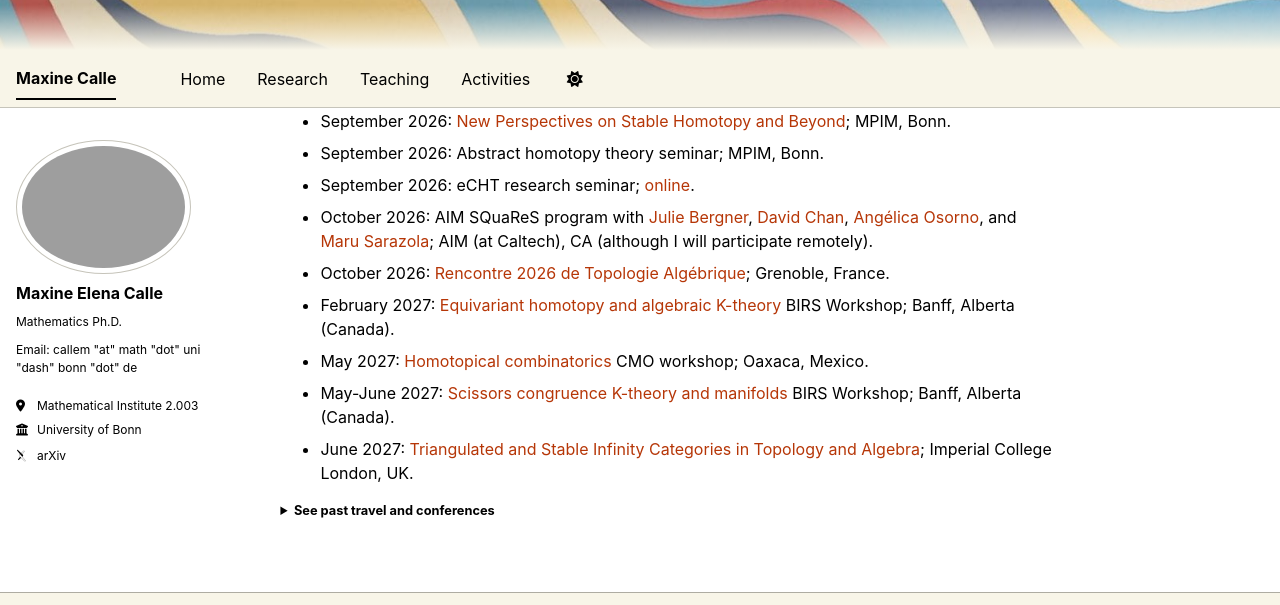
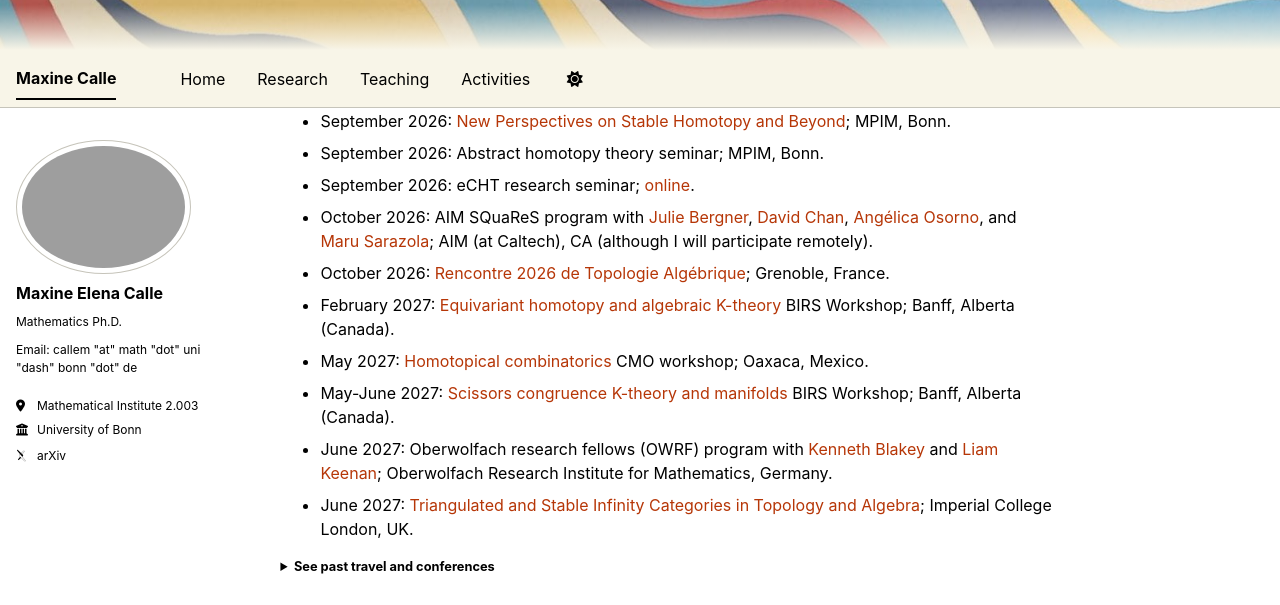
Before and after one commit to maxinecalle/maxinecalle.github.io, a Jekyll site: the page built from _pages/about.md, in a window 1280 px wide and 900 px high, scrolled down 748 px, cut to the strip 0-605 px from the top of the window. Built offline with Jekyll 4.4.1, drawn with Linux system fonts in a browser that asks for light colours; some web fonts are replaced; a script bundle is joined from its source files by our own code; library files that are not in the unit come from our copies.

Commit message:
update 9/10

```diff
--- a/_pages/about.md
+++ b/_pages/about.md
@@ -28,6 +28,7 @@ Here is my [CV](/files/CalleCV.pdf).
 - February 2027: [Equivariant homotopy and algebraic K-theory](https://www.birs.ca/events/2027/5-day-workshops/27w5768) BIRS Workshop; Banff, Alberta (Canada).
 - May 2027: [Homotopical combinatorics](https://www.birs.ca/events/2027/5-day-workshops/27w5760) CMO workshop; Oaxaca, Mexico.
 - May-June 2027: [Scissors congruence K-theory and manifolds](https://www.birs.ca/events/2027/5-day-workshops/27w5728) BIRS Workshop; Banff, Alberta (Canada).
+- June 2027: Oberwolfach research fellows (OWRF) program with [Kenneth Blakey](https://kenneth-blakey.com/) and [Liam Keenan](https://sites.google.com/view/liam-keenan/home); Oberwolfach Research Institute for Mathematics, Germany.
 - June 2027: [Triangulated and Stable Infinity Categories in Topology and Algebra](https://sites.google.com/view/triangulated-stable-london); Imperial College London, UK.
 
 <details>
```
Also changed, not shown: 1 other file.
